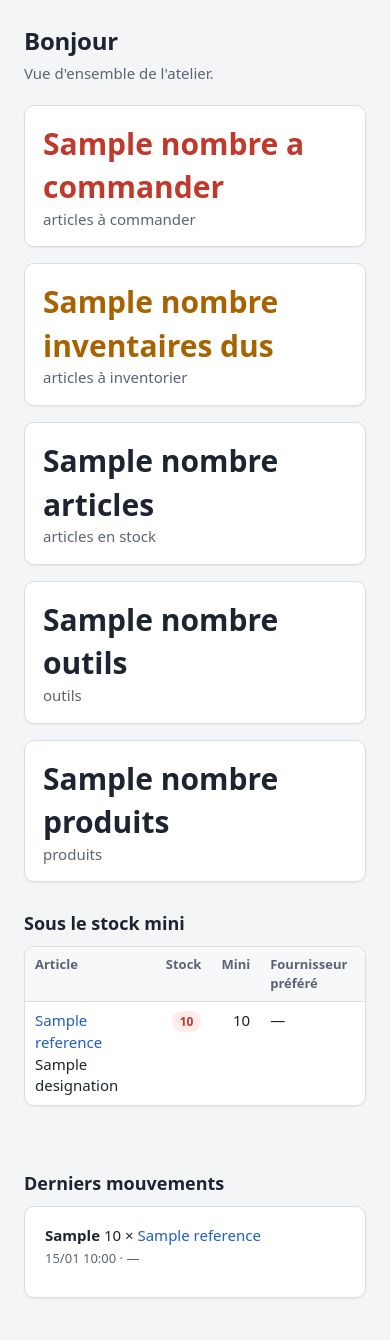
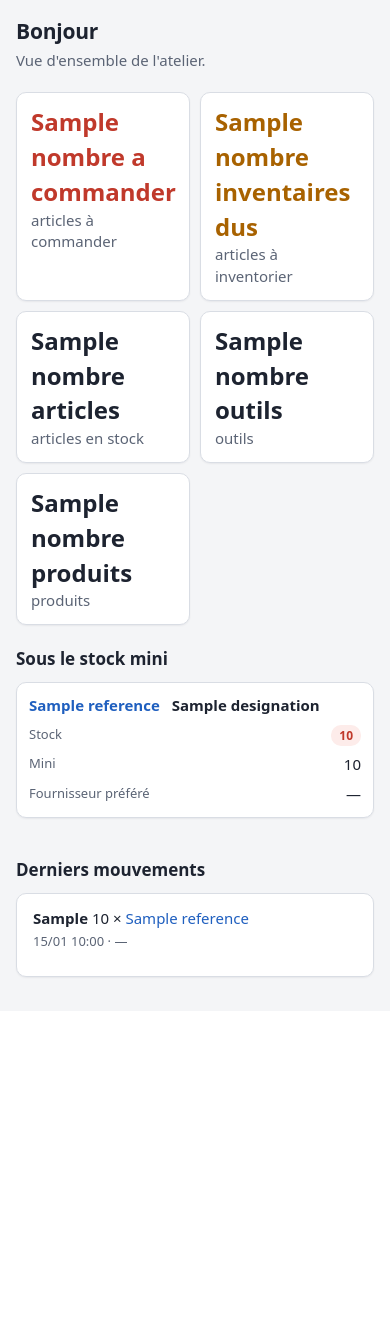
Before and after one commit to noriviere/Gestion-Atelier, a Django app: template frontend/templates/inventaire/accueil.html in a window 390 px wide. After the commit the page ends 979 px from the top, so only its background shows below. Run offline with Django 5.2, Linux system fonts and the light colour scheme; the template is opened without the code that fills it: most values are stand-ins (such as "Sample title", 1, 10 or a date in 2020).

Commit message:
Adapter l'affichage aux téléphones
Menu repliable, tableaux affichés en cartes avec libellés, fiche
production et formulaires adaptés aux écrans de moins de 760 px.

Co-Authored-By: Claude Opus 5.5 (1M context) <noreply@anthropic.com>
Claude-Session: https://claude.ai/code/session_014htqgXyxgzCm5tT8vBFn6r

```diff
--- a/frontend/static/css/atelier.css
+++ b/frontend/static/css/atelier.css
@@ -223,3 +223,81 @@ main > *:nth-child(n + 5) { animation-delay: 160ms; }
   .carte, .tableau { border: 0; padding: 0; }
   a { color: inherit; }
 }
+
+/* 9. Téléphone et petits écrans ----------------------------------------------
+   En dessous de 760 px : menu repliable, tableaux en fiches, tuiles sur deux colonnes. */
+.commandes-mobile, .texte-ecran-etroit { display: none; }
+.menu-principal { display: contents; }
+.bouton-menu { display: inline-flex; flex-direction: column; justify-content: center; gap: 4px; width: 38px; height: 38px; padding: 0 9px; border: 1px solid var(--barre-bord); border-radius: 8px; background: transparent; cursor: pointer; }
+.bouton-menu span { display: block; height: 2px; border-radius: 2px; background: #fff; transition: transform 250ms var(--courbe), opacity 200ms ease; }
+header.menu-ouvert .bouton-menu span:nth-child(1) { transform: translateY(6px) rotate(45deg); }
+header.menu-ouvert .bouton-menu span:nth-child(2) { opacity: 0; }
+header.menu-ouvert .bouton-menu span:nth-child(3) { transform: translateY(-6px) rotate(-45deg); }
+
+@media (max-width: 760px) {
+  body { font-size: 15px; }
+  main { padding: 16px; }
+  h1 { font-size: 21px; }
+  h2 { font-size: 17px; margin-top: 22px; }
+  .bandeau-demo { font-size: 13px; padding: 6px 12px; }
+  .texte-ecran-large, .theme-ecran-large { display: none; }
+  .texte-ecran-etroit { display: inline; }
+
+  header.barre { padding: 0 16px; gap: 0; justify-content: space-between; }
+  header.barre .logo { padding: 12px 0; }
+  .commandes-mobile { display: flex; align-items: center; gap: 10px; }
+  .menu-principal { display: none; width: 100%; padding: 4px 0 14px; border-top: 1px solid var(--barre-bord); }
+  header.menu-ouvert .menu-principal { display: block; animation: glissement 220ms var(--courbe) both; }
+  header.barre nav { flex-direction: column; gap: 0; }
+  header.barre nav a { padding: 12px 4px; font-size: 16px; border-bottom: 1px solid rgba(255, 255, 255, 0.06); }
+  header.barre nav a::after { left: 0; right: auto; top: 10px; bottom: 10px; width: 3px; height: auto; border-radius: 0 3px 3px 0; transform: scaleY(0); }
+  header.barre nav a:hover::after, header.barre nav a.actif::after { transform: scaleY(1); }
+  header.barre nav a.actif { padding-left: 12px; }
+  header.barre .utilisateur { padding-top: 12px; flex-wrap: wrap; }
+
+  .grille { grid-template-columns: repeat(2, minmax(0, 1fr)); gap: 10px; }
+  .tuile { padding: 12px 14px; }
+  .tuile .valeur { font-size: 24px; }
+  .profils { margin: 24px auto; }
+  .profils .grille { grid-template-columns: 1fr; }
+  .carte { padding: 14px 16px; }
+
+  form.filtres > input[type="search"], form.filtres > select { flex: 1 1 100%; }
+  input, select, textarea { font-size: 16px; } /* évite le zoom automatique sur téléphone */
+  .actions .bouton { flex: 1 1 auto; text-align: center; }
+
+  /* Tableaux : chaque ligne devient une fiche, chaque cellule affiche le titre de sa colonne. */
+  .tableau { border: 0; box-shadow: none; overflow: visible; background: transparent; }
+  main table, main table tbody, main table tr, main table td { display: block; width: 100%; }
+  main table { background: transparent; }
+  main table tr.ligne-entete { display: none; }
+  main table tr { background: var(--carte); border: 1px solid var(--bord); border-radius: var(--rayon); padding: 8px 12px; margin-bottom: 10px; box-shadow: var(--ombre); }
+  main table tr[hidden] { display: none; }
+  main table td { border: 0; padding: 4px 0; text-align: left; }
+  main table td.nombre { text-align: left; }
+  main table td[data-titre] { display: flex; justify-content: space-between; gap: 12px; }
+  main table td[data-titre]::before { content: attr(data-titre); color: var(--discret); font-size: 13px; flex-shrink: 0; }
+  main table td[data-titre] > * { text-align: right; }
+  main table td:first-child { font-weight: 600; }
+  main table td:first-child[data-titre]::before { content: none; }
+  main table td:first-child[data-titre] { flex-wrap: wrap; justify-content: flex-start; gap: 4px 12px; }
+  main table td:first-child[data-titre] > :first-child { flex-shrink: 0; }
+  main table td:empty { display: none; }
+  tr:hover td { background: transparent; }
+  .carte table tr { box-shadow: none; }
+  input.compte { width: 110px; }
+
+  .fiche-entete { flex-direction: column; gap: 8px; }
+  .fiche-entete .cadence { text-align: left; display: flex; align-items: baseline; gap: 8px; }
+  .fiche-entete .cadence .valeur { font-size: 28px; }
+  ul.arbre ul { padding-left: 14px; }
+  .noeud-piece { font-size: 13.5px; }
+  dl.infos { grid-template-columns: 1fr; gap: 2px; }
+  dl.infos dd { margin-bottom: 8px; }
+  .deux-colonnes { gap: 0; }
+  .connexion { margin: 32px auto; }
+}
+
+@media print {
+  .commandes-mobile { display: none !important; }
+}
--- a/frontend/static/js/atelier.js
+++ b/frontend/static/js/atelier.js
@@ -31,3 +31,33 @@
     });
   });
 })();
+
+// Affichage sur téléphone : menu repliable et tableaux présentés en fiches.
+(function () {
+  var boutonMenu = document.querySelector('[data-action="ouvrir-menu"]');
+  if (boutonMenu) {
+    var entete = boutonMenu.closest("header");
+    boutonMenu.addEventListener("click", function () {
+      var menuOuvert = entete.classList.toggle("menu-ouvert");
+      boutonMenu.setAttribute("aria-expanded", menuOuvert ? "true" : "false");
+      boutonMenu.setAttribute("aria-label", menuOuvert ? "Fermer le menu" : "Ouvrir le menu");
+    });
+  }
+
+  // Chaque cellule reçoit le titre de sa colonne, affiché devant la valeur sur petit écran.
+  document.querySelectorAll("main table").forEach(function (tableau) {
+    var ligneEntete = tableau.rows[0];
+    if (!ligneEntete || !ligneEntete.querySelector("th")) return;
+    var titresColonnes = Array.prototype.map.call(ligneEntete.cells, function (cellule) {
+      return cellule.textContent.trim();
+    });
+    ligneEntete.classList.add("ligne-entete");
+    Array.prototype.slice.call(tableau.rows, 1).forEach(function (ligne) {
+      Array.prototype.forEach.call(ligne.cells, function (cellule, position) {
+        if (titresColonnes[position] && cellule.colSpan === 1) {
+          cellule.setAttribute("data-titre", titresColonnes[position]);
+        }
+      });
+    });
+  });
+})();
--- a/frontend/templates/base.html
+++ b/frontend/templates/base.html
@@ -11,10 +11,17 @@
   {% if demo_statique %}<script src="{% static 'js/demo.js' %}" defer></script>{% endif %}
 </head>
 <body>
-{% if demo_statique %}<div class="bandeau-demo">Démo en ligne avec des données fictives : les saisies sont simulées et rien n'est enregistré. <a href="/__profils__">Changer de profil</a></div>{% endif %}
+{% if demo_statique %}<div class="bandeau-demo"><span class="texte-ecran-large">Démo en ligne avec des données fictives : les saisies sont simulées et rien n'est enregistré.</span><span class="texte-ecran-etroit">Démo : données fictives, rien n'est enregistré.</span> <a href="/__profils__">Changer de profil</a></div>{% endif %}
 {% if user.is_authenticated %}
 <header class="barre">
   <a class="logo" href="{% url 'accueil' %}">Gestion Atelier</a>
+  <div class="commandes-mobile">
+    {% include "_bouton_theme.html" %}
+    <button type="button" class="bouton-menu" data-action="ouvrir-menu" aria-expanded="false" aria-controls="menu-principal" aria-label="Ouvrir le menu">
+      <span></span><span></span><span></span>
+    </button>
+  </div>
+  <div class="menu-principal" id="menu-principal">
   {% with page_courante=request.resolver_match.url_name %}
   <nav>
     <a href="{% url 'accueil' %}" class="{% if page_courante == 'accueil' %}actif{% endif %}">Accueil</a>
@@ -30,8 +37,9 @@
   <div class="utilisateur">
     <span class="nom-utilisateur">{{ user.get_full_name|default:user.username }}</span>
     <span class="badge-profil">{{ profil|default:"Sans profil" }}</span>
-    {% include "_bouton_theme.html" %}
+    <span class="theme-ecran-large">{% include "_bouton_theme.html" %}</span>
     {% if demo_statique %}<a class="bouton-sortie" href="/__profils__">Profils</a>{% else %}<form method="post" action="{% url 'deconnexion' %}">{% csrf_token %}<button type="submit">Déconnexion</button></form>{% endif %}
+  </div>
   </div>
 </header>
 {% endif %}
--- a/frontend/templates/produits/fiche.html
+++ b/frontend/templates/produits/fiche.html
@@ -30,7 +30,7 @@
     <tr><th>Article</th><th>Quantité / fréquence</th><th class="nombre">Stock</th><th>Emplacement</th></tr>
     {% for consommation in consommations %}
     <tr><td><a href="{{ consommation.article.get_absolute_url }}">{{ consommation.article.reference }}</a> {{ consommation.article.designation }}</td><td>{{ consommation.quantite }}</td>
-      <td class="nombre">{% if consommation.article.a_commander %}<span class="etiquette alerte">{{ consommation.article.stock|floatformat:"-2" }}</span>{% else %}{{ consommation.article.stock|floatformat:"-2" }}{% endif %} {{ consommation.article.unite }}</td>
+      <td class="nombre"><span>{% if consommation.article.a_commander %}<span class="etiquette alerte">{{ consommation.article.stock|floatformat:"-2" }}</span>{% else %}{{ consommation.article.stock|floatformat:"-2" }}{% endif %} {{ consommation.article.unite }}</span></td>
       <td>{{ consommation.article.emplacement }}</td></tr>
     {% empty %}<tr><td colspan="4">Aucun consommable renseigné.</td></tr>{% endfor %}
   </table>
```
